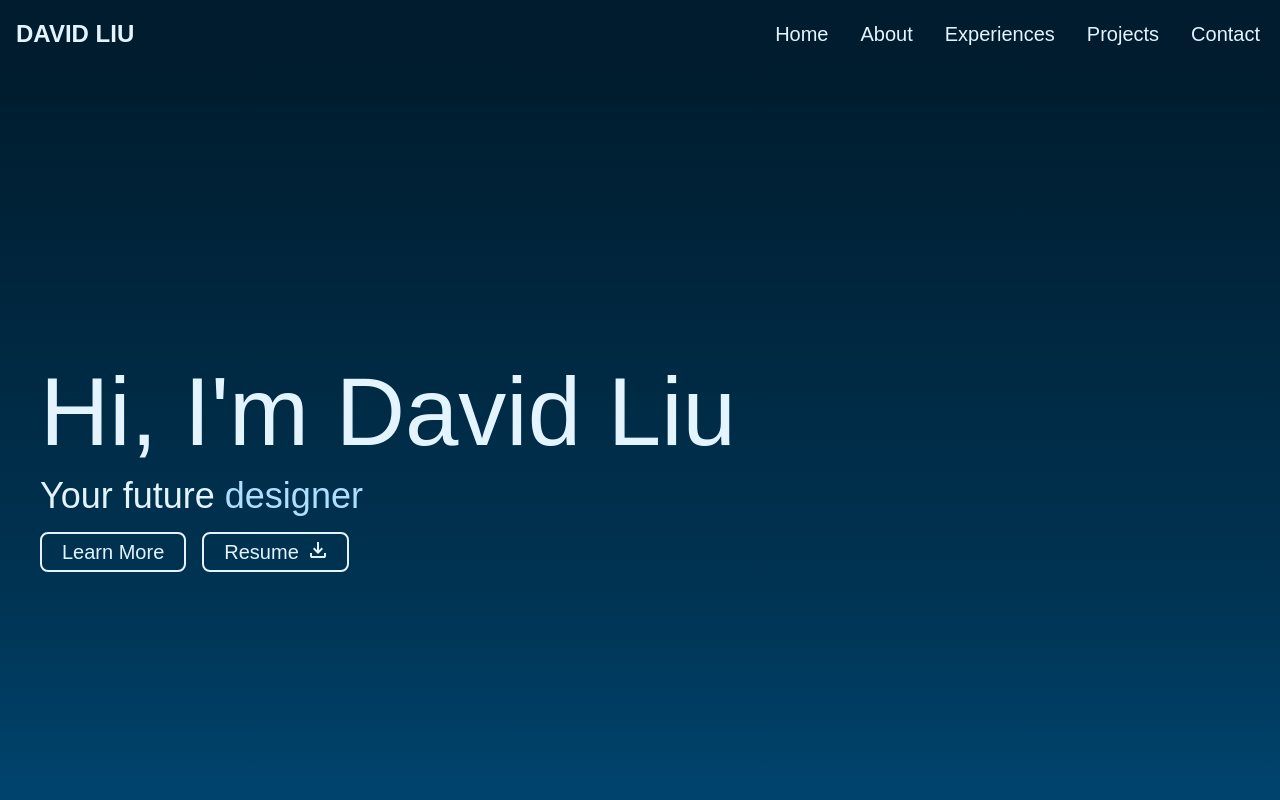
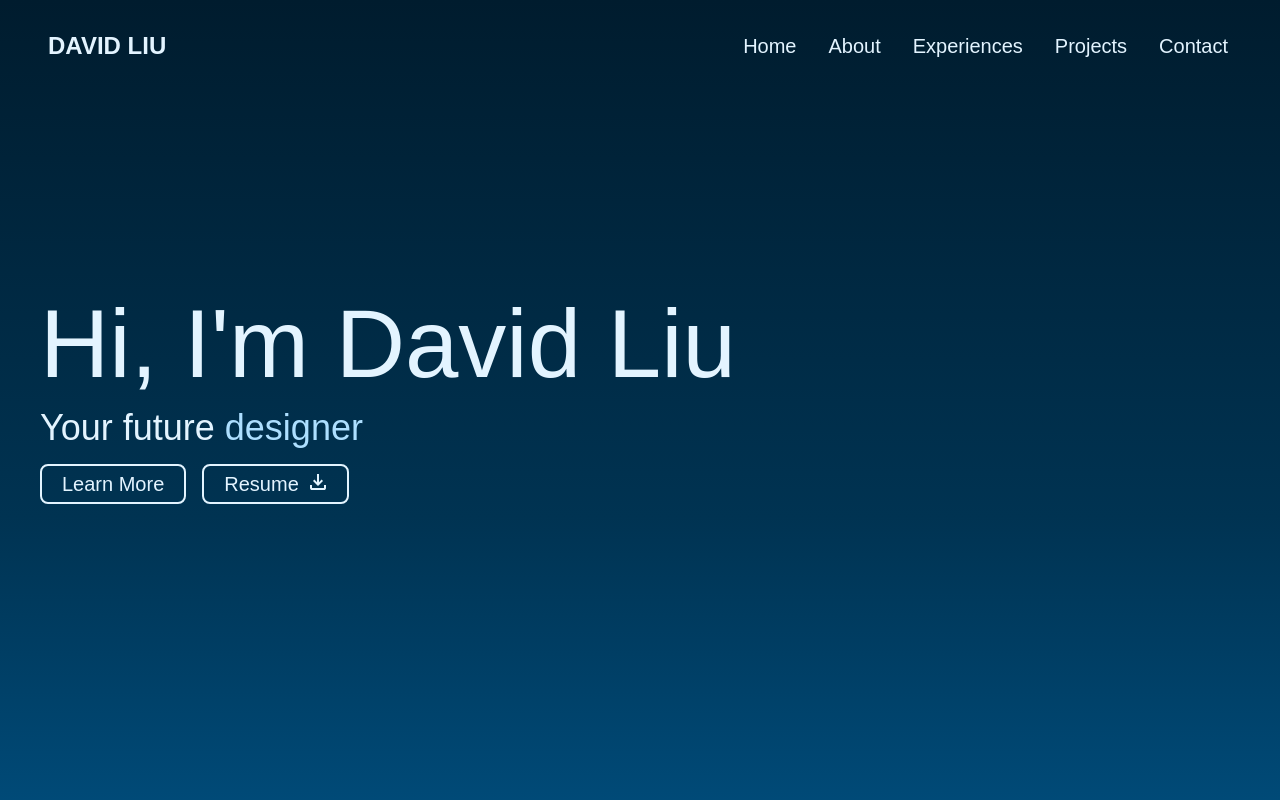
Before and after one commit to Davooood90/Portfolio, a Next.js app: page / in a window 1280 px wide. Shown: the top 800 px of the page. Built offline with nearby package versions, Linux system fonts and the light colour scheme; a web font is replaced by a local one.

Commit message:
Implement Dynamic Navbar Behaviour

```diff
--- a/src/components/navbar.tsx
+++ b/src/components/navbar.tsx
@@ -4,10 +4,9 @@ import type React from "react";
 import { useState, useEffect } from "react";
 import Link from "next/link";
 import { useRouter, usePathname, useSearchParams } from "next/navigation";
+import { CSSProperties } from "react";
 
-type MyComponentProps = { style?: React.CSSProperties };
-
-export default function Navbar({ style }: MyComponentProps) {
+export default function Navbar() {
   const [isMobileMenuOpen, setIsMobileMenuOpen] = useState(false);
 
   const toggleMobileMenu = () => {
@@ -42,18 +41,24 @@ export default function Navbar({ style }: MyComponentProps) {
     }
   }, [pathname, searchParams]);
 
-  const handleNavClick = (
+  const handleNavClick = async (
     e: React.MouseEvent<HTMLAnchorElement>,
     href: string
   ) => {
-    if (
-      (href.includes("#") && href.split("#")[0] === "") ||
-      href.split("#")[0] === "/"
-    ) {
+    const [path, hash] = href.split("#");
+
+    if (hash) {
       e.preventDefault();
-      const id = href.split("#")[1];
-      scrollToElement(id);
-      window.history.pushState(null, "", href);
+
+      if (pathname !== path) {
+        // Navigate to the correct path first
+        await router.push(path || "/");
+        // Delay to allow page load and DOM to render
+        setTimeout(() => scrollToElement(hash), 100);
+      } else {
+        scrollToElement(hash);
+        window.history.pushState(null, "", href);
+      }
 
       if (isMobileMenuOpen) {
         setIsMobileMenuOpen(false);
@@ -61,13 +66,18 @@ export default function Navbar({ style }: MyComponentProps) {
     }
   };
 
+  const navbarStyle = `block w-full max-w-screen px-4 py-3 mx-auto bg-opacity-0 top-3 z-[9999] ${
+    pathname === "/" ? "absolute" : "fixed"
+  }`;
+
+  const containerClass = `container flex flex-wrap items-center justify-between mx-auto text-slate-800 px-8 rounded-4xl transition duration-150 ${
+    pathname === "/" ? "" : "bg-midblue"
+  }`;
+
   return (
     <div>
-      <nav
-        className="block w-full max-w-screen px-4 py-3 mx-auto bg-opacity-0 top-3 z-[9999]"
-        style={style}
-      >
-        <div className="container flex flex-wrap items-center justify-between mx-auto text-slate-800">
+      <nav className={navbarStyle}>
+        <div className={containerClass}>
           <Link
             href="/"
             className="mr-4 block cursor-pointer py-1.5 text-lightblue font-bold text-2xl hover:text-hoverblue"
```
